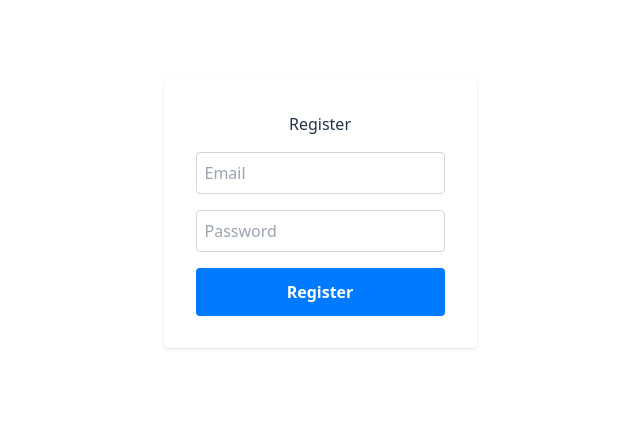
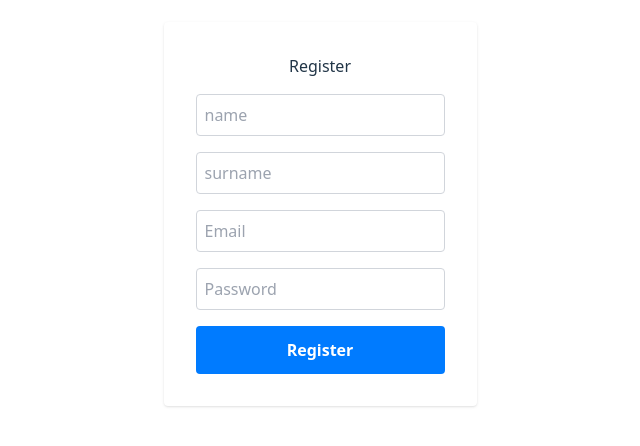
Before and after one commit to Kd125110/Flashcard-app, a React (Vite) app in the folder apps/client/: page /register in a window 1280 px wide. Shown: the part 186-632 px from the top of the page, without its empty margins (320-960 px from the left). Built offline with nearby package versions, Linux system fonts and the light colour scheme.

Commit message:
Added name and surname for user

```diff
--- a/apps/client/src/pages/RegisterPage.tsx
+++ b/apps/client/src/pages/RegisterPage.tsx
@@ -4,6 +4,8 @@ import '../output.css'
 
 const RegisterPage: React.FC = () => {
   const navigate = useNavigate();
+  const [name , setName] = React.useState('');
+  const [surname, setSurname] = React.useState('');
   const [email, setEmail] = React.useState('');
   const [password, setPassword] = React.useState('');
   const [message, setMessage] = React.useState('');
@@ -37,6 +39,22 @@ const RegisterPage: React.FC = () => {
     <div className="flex items-center justify-center mx-auto bg-transparent">
       <form className="bg-white p-8 rounded shadow min-w-[300px] flex flex-col gap-4" onSubmit={handleLogin}>
         <h2>Register</h2>
+         <input
+          className="p-2 border border-gray-300 rounded text-base"
+          type="name"
+          placeholder="name"
+          value={name}
+          onChange={e => setName(e.target.value)}
+          required
+        />
+         <input
+          className="p-2 border border-gray-300 rounded text-base"
+          type="surname"
+          placeholder="surname"
+          value={surname}
+          onChange={e => setSurname(e.target.value)}
+          required
+        />
         <input
           className="p-2 border border-gray-300 rounded text-base"
           type="email"
```
Also changed, not shown: 2 other files (tests, documents, lock files or other folders).
